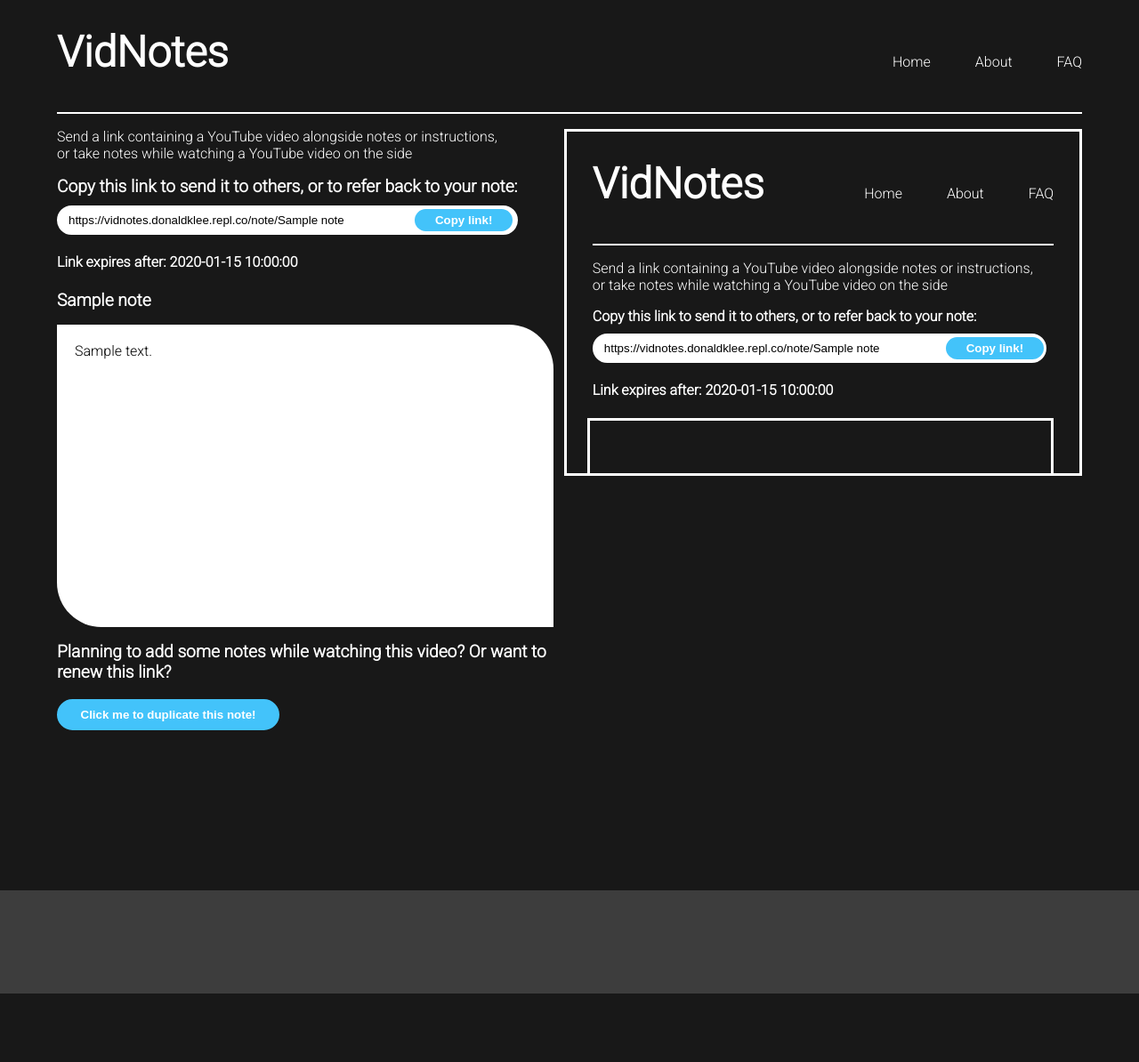
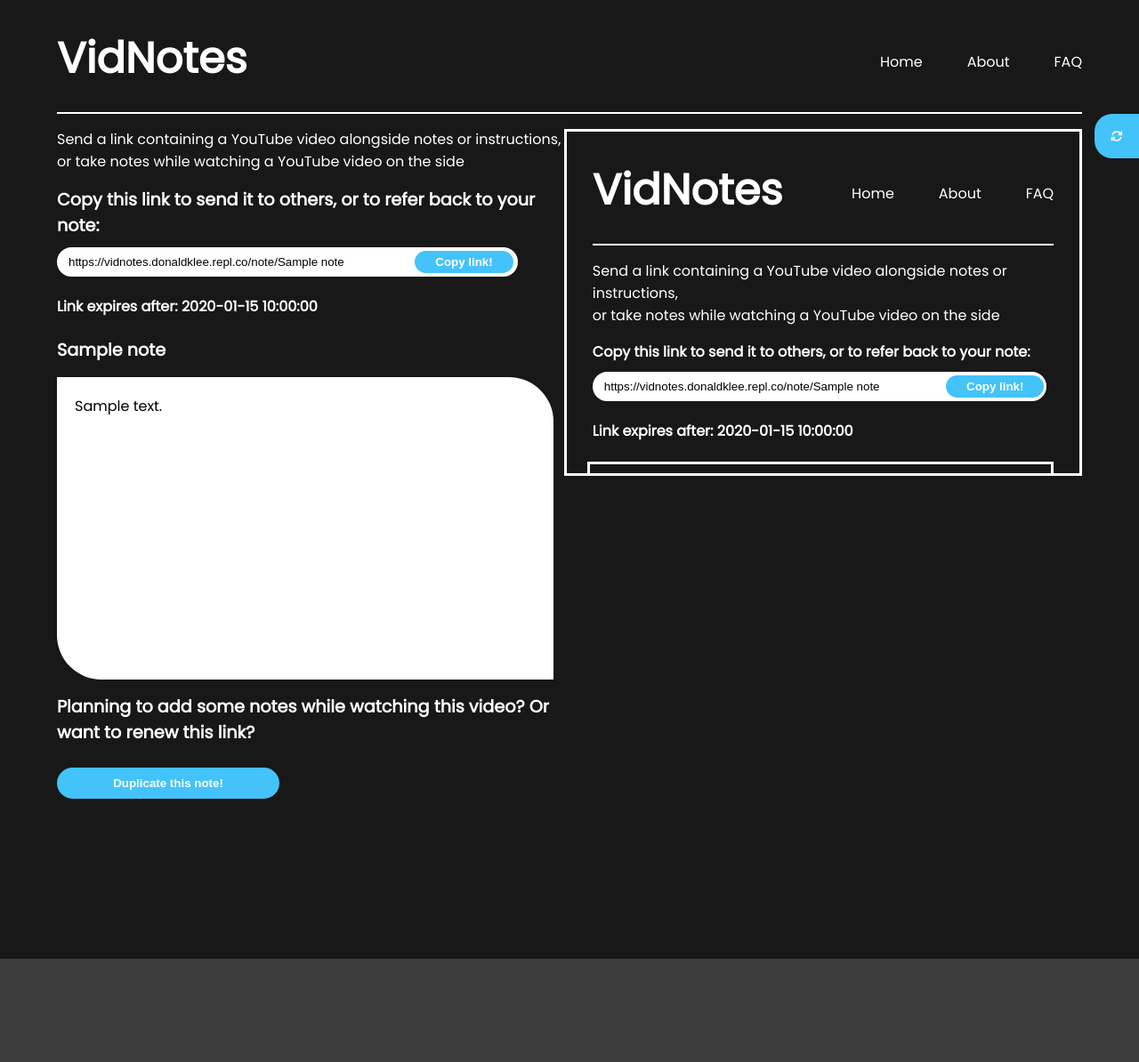
Before and after one commit to DonaldKLee/VidNotes, a Flask app: page /note/1 in a window 1280 px wide. Shown: the whole page at 89% size. Before the commit the page ends 1117 px from the top, so only its background shows below. Run offline with Flask 2, Linux system fonts and the light colour scheme; a database or web service that is not in the repository returns one stand-in record (values such as "Sample title"); some libraries are stand-ins or nearby versions.

Commit message:
Beta Version Up

```diff
--- a/functions.py
+++ b/functions.py
@@ -26,4 +26,4 @@ def is_youtube_video(form, field):
     if "embed" in field.data:
         return
     if not_youtube_video:
-        raise ValidationError("This is not a valid YouTube link, please try again!")
+        raise ValidationError("This is not a valid YouTube video, please try again!")
--- a/main.py
+++ b/main.py
@@ -4,10 +4,14 @@ By: Donald Lee
 Start date: Aug 14th 2021
 
 Features:
+
 Password protect?
 Swap notes and video
+- Add a button that switches float
+- Make the button look nice
+
 History section? (Local storage)
-make error text nicer
+
 """
 
 from flask import Flask, render_template, url_for, redirect
@@ -135,7 +139,7 @@ def submit():
                 gmail_password = os.environ['password']
 
                 subject = title + ' - Your VidNotes'
-                body = f"Title: {title}\n\nNote:\n{note}\n\nLink: https://vidnotes.donaldklee.repl.co/note/{url_name}\nLink expires after: {expiry_date}"
+                body = f"Title: {title}\n\nYouTube video: {video_link}\n\nNote:\n{note}\n\nLink: https://vidnotes.donaldklee.repl.co/note/{url_name}\nLink expires after: {expiry_date}"
 
                 msg = EmailMessage()
                 msg.set_content(body)
--- a/static/css/base.css
+++ b/static/css/base.css
@@ -2,7 +2,7 @@ body {
     background: #3d3d3d; /* Same as footer */
     margin: 0;
     overflow-x:hidden;
-    font-family: 'Roboto', sans-serif;
+    font-family: 'Poppins', sans-serif;
 }
 
 .top_container {
@@ -24,7 +24,6 @@ body {
 
 .page_title {
     color: white;
-
 }
 
 .intro {
@@ -44,7 +43,8 @@ label {
 }
 
 .errors {
-
+    margin-top: 10px;
+    margin-bottom: 10px;
     color: red;
 }
 
@@ -85,17 +85,61 @@ footer {
     padding: 20px;
 }
 
+.swap_button {
+    position: fixed;
+    right: 0%;
+    height: 50px;
+	width:50px;
+	border:none;
+	border-radius: 20px 0px 0px 20px;
+	cursor:pointer;
+	transition:0.3s;
+    background: #43C3FA;
+    color: white;
+    z-index: 99;
+}
+
+.swap_button:focus {
+	outline:none;
+}
+
+.swap_button:hover {
+    background: #333;
+}
+
+.swap_icon {
+    transition: 0.3s;
+}
+
+@keyframes swap_spin {
+  from {transform:rotate(0deg);}
+  to {transform:rotate(360deg);}
+}
+
+.swap_button:hover .swap_icon {
+    transform:rotate(180deg);
+}
 
 @media only screen and (max-width: 1000px) {
     .form {
         position: relative;
         width:100%;
+        left: auto !important;
     }
     label {
         font-size: 1em;
     }
+
+    .youtube_video_container {
+        float: right !important;
+        left: auto !important;
+        right: 5% !important;
+    }
+
+    .swap_button {
+        display: none;
+    }
 }
-
 
 @media only screen and (max-width: 500px) {
     .footer_nav {
--- a/static/css/header.css
+++ b/static/css/header.css
@@ -11,6 +11,7 @@
     float: left;
     font-weight: bold;
 }
+
 .nav_right {
     float:right;
     list-style-type: none;
--- a/static/css/note.css
+++ b/static/css/note.css
@@ -1,9 +1,11 @@
 .top {
-    display:block;
+    position: relative;
+    width: 50%
 }
 
 .left_container {
     width:50%;
+    position: relative;
 }
 .note_link {
     position: relative;
@@ -17,6 +19,10 @@
     padding-left: 10px;
 }
 
+.copy_link_container {
+    width: 100%;
+}
+
 .copy_link_button {
     position: relative;
     background: #43C3FA;
@@ -27,7 +33,10 @@
     border: 3px solid #43C3FA;
     font-weight: bold;
     padding: 2px 20px 2px 20px;
+
     margin-left: -120px;
+
+    display: inline;
 }
 .copy_link_button:hover {
     background: none;
@@ -72,6 +81,16 @@
 }
 
 
+@media only screen and (max-width: 1200px) {
+    .copy_link_button {
+        margin-left: -120px;
+    }
+    .note_link {
+        width: 90%;
+    }
+}
+
+
 @media only screen and (max-width: 1000px) {
     .youtube_video_container {
         position: sticky;
@@ -87,8 +106,13 @@
     .note_link {
         width: 95%;
     }
+    .top {
+        width: 100%;
+        left: auto !important;
+    }
     .left_container {
         width: 100%;
+        left: auto !important;
     }
     .duplicate_button {
         float: none;
--- a/templates/404.html
+++ b/templates/404.html
@@ -6,10 +6,10 @@
         <link rel="shortcut icon" href="{{ url_for('static', filename='images/logo.png') }}">
         <meta name="viewport" content="width=device-width, initial-scale=1">
 
-        <!-- Adds the Roboto font -->
+        <!-- Adds the Poppins font -->
         <link rel="preconnect" href="https://fonts.googleapis.com">
         <link rel="preconnect" href="https://fonts.gstatic.com" crossorigin>
-        <link href="https://fonts.googleapis.com/css2?family=Roboto:wght@300&display=swap" rel="stylesheet">
+        <link href="https://fonts.googleapis.com/css2?family=Poppins&display=swap" rel="stylesheet">
 
 
         <style>
--- a/templates/about.html
+++ b/templates/about.html
@@ -17,10 +17,10 @@
         <link rel="shortcut icon" href="{{ url_for('static', filename='images/logo.png') }}">
         <meta name="viewport" content="width=device-width, initial-scale=1">
 
-        <!-- Adds the Roboto font -->
+        <!-- Adds the Poppins font -->
         <link rel="preconnect" href="https://fonts.googleapis.com">
         <link rel="preconnect" href="https://fonts.gstatic.com" crossorigin>
-        <link href="https://fonts.googleapis.com/css2?family=Roboto:wght@300&display=swap" rel="stylesheet">
+        <link href="https://fonts.googleapis.com/css2?family=Poppins&display=swap" rel="stylesheet">
 
 
         <style>
--- a/templates/faq.html
+++ b/templates/faq.html
@@ -6,10 +6,10 @@
         <link rel="shortcut icon" href="{{ url_for('static', filename='images/logo.png') }}">
         <meta name="viewport" content="width=device-width, initial-scale=1">
 
-        <!-- Adds the Roboto font -->
+        <!-- Adds the Poppins font -->
         <link rel="preconnect" href="https://fonts.googleapis.com">
         <link rel="preconnect" href="https://fonts.gstatic.com" crossorigin>
-        <link href="https://fonts.googleapis.com/css2?family=Roboto:wght@300&display=swap" rel="stylesheet">
+        <link href="https://fonts.googleapis.com/css2?family=Poppins&display=swap" rel="stylesheet">
 
 
         <style>
--- a/templates/header.html
+++ b/templates/header.html
@@ -3,6 +3,7 @@
 
 <ul class="nav_bar">
     <li class="nav_left"><a class="nav_link" href="/">VidNotes</a></li>
+
     <li class="nav_right"><a class="nav_link {{ 'active' if active_page == 'faq' else '' }}" href="/faq">FAQ</a></li>
     <li class="nav_right"><a class="nav_link {{ 'active' if active_page == 'about' else '' }}" href="/about">About</a></li>
     <li class="nav_right"><a class="nav_link {{ 'active' if active_page == 'home' else '' }}" href="/">Home</a></li>
--- a/templates/note.html
+++ b/templates/note.html
@@ -6,10 +6,10 @@
         <link rel="shortcut icon" href="{{ url_for('static', filename='images/logo.png') }}">
         <meta name="viewport" content="width=device-width, initial-scale=1">
 
-        <!-- Adds the Roboto font -->
+        <!-- Adds the Poppins font -->
         <link rel="preconnect" href="https://fonts.googleapis.com">
         <link rel="preconnect" href="https://fonts.gstatic.com" crossorigin>
-        <link href="https://fonts.googleapis.com/css2?family=Roboto:wght@300&display=swap" rel="stylesheet">
+        <link href="https://fonts.googleapis.com/css2?family=Poppins&display=swap" rel="stylesheet">
 
 
         <style>
@@ -21,6 +21,8 @@
         <link rel="stylesheet" href="{{ url_for('static', filename='css/base.css') }}">
         <link rel="stylesheet" href="{{ url_for('static', filename='css/note.css') }}">
 
+        <!--Font Awesome-->
+        <script src="https://kit.fontawesome.com/ba7447c34f.js" crossorigin="anonymous"></script>
 
     </head>
 
@@ -30,25 +32,29 @@
 
             {% include 'header.html' %}
 
-            <p class="intro">Send a link containing a YouTube video alongside notes or instructions,</br>or take notes while watching a YouTube video on the side</p>
+            <button class="swap_button" id="swap_button" onclick="swap()" name="swap"><i class="fas fa-sync-alt swap_icon" id="swap_icon"></i></button>
 
 
-            <div class="top">
+
+            <div class="top" id="link">
+                <p class="intro">Send a link containing a YouTube video alongside notes or instructions,</br>or take notes while watching a YouTube video on the side</p>
                 <label>Copy this link to send it to others, or to refer back to your note:</label>
 
                 </br>
 
-                <input class="note_link" type="url" value="https://vidnotes.donaldklee.repl.co/note/{{ note_data.url_name }}" id="note_link" readonly>
-                <button class="copy_link_button" onclick="copy_note_link()">Copy link!</button>
+                <div class="copy_link_container">
+                    <input class="note_link" type="url" value="https://vidnotes.donaldklee.repl.co/note/{{ note_data.url_name }}" id="note_link" readonly>
+                    <button class="copy_link_button" onclick="copy_note_link()">Copy link!</button>
+                </div>
 
                 <h4 class="expiry_date">Link expires after: {{ note_data.expiry_date }}</h4>
             </div>
 
-            <div class="youtube_video_container">
+            <div class="youtube_video_container" id="youtube_video_container">
                 <iframe class="youtube_video" id="youtube_video" src="{{ note_data.video_link }}"  frameborder="0" allow="accelerometer; autoplay; clipboard-write; encrypted-media; gyroscope; picture-in-picture" allowfullscreen></iframe>
             </div>
 
-            <div class="left_container">
+            <div class="left_container" id="left_container">
 
                 <h2 class="note_title">{{ note_data.title }}</h2>
 
@@ -61,7 +67,7 @@
 
                 {{ form.note_name(value=note_data.url_name, style="display:none;") }}
                 </br>
-                <input class="duplicate_button" type="submit" value="Click me to duplicate this note!"/>
+                <input class="duplicate_button" type="submit" value="Duplicate this note!"/>
                 </form>
             </div>
 
```
Also changed, not shown: static/javascript/home.js (+28 -0 lines), static/javascript/note.js (+33 -0 lines), templates/index.html (+11 -6 lines).
